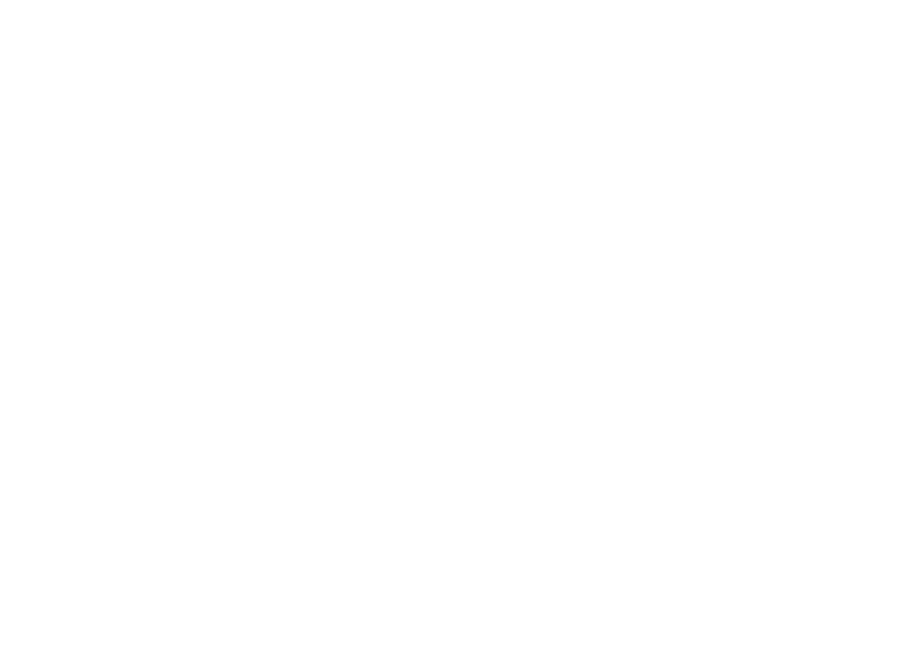
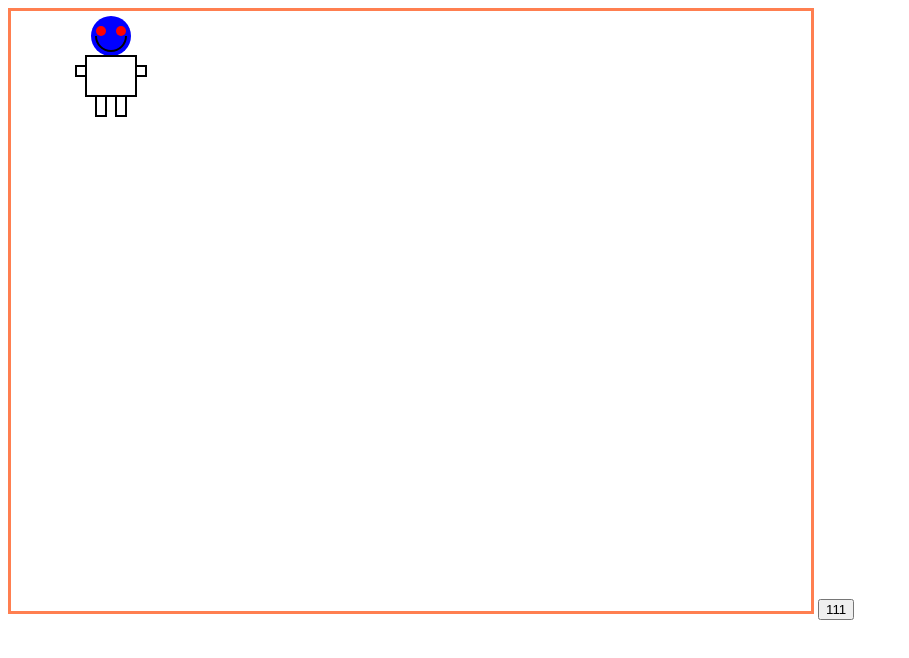
Before and after one commit to gis032/lee, a plain HTML site: page HTML/html5/learn/movie.html in a window 1280 px wide. Shown: the whole page, without its empty margins (0-909 px from the left). Drawn offline with Linux system fonts and the light colour scheme.

Commit message:
if you user canvas please do this <canvas width='' height=''>,not do this <canvas style='width:xx;height:xx'> rember the second will do some change by prerenct

```diff
--- a/HTML/html5/learn/movie.html
+++ b/HTML/html5/learn/movie.html
@@ -8,7 +8,80 @@
 	<head>
 		<meta charset="utf-8">
 		<title>Simple animation</title>
-	</head>
-	<body>
+		<style>
+
+		</style>
+	</head >
+	<body onload="drawPerson(0,0)">
+		<canvas id="person" height="600px" width="800px"  style="border: solid coral;"></canvas>
+		<input type="button" onclick="drawuu()" value="111" />
 	</body>
+	<script>
+			var obj =document.getElementById("person");
+			var cxt = obj.getContext("2d");
+			var xx=0;
+			var yy=0;
+			function drawPerson(x,y){
+			//话一个脑袋
+			drawHead(cxt,x,y);
+			drawBody(cxt,x,y);
+			drawFours(cxt,x,y);
+		}
+		function drawHead(cxt,x,y){
+			//cricle x y r 弧度开始 弧度结束，填充或者边框
+			drawCircle(cxt,"blue",100+x,25+y,20,0,2,true);
+			drawCircle(cxt,"red",90+x,20+y,5,0,2,true);
+			drawCircle(cxt,"red",110+x,20+y,5,0,2,true);
+			drawCircle(cxt,"black",100+x,25+y,15,0,1,false);
+		}
+		function drawBody(cxt,x,y){
+			cxt.fillStyle="black";
+			cxt.lineWidth=2;
+			cxt.strokeRect(75+x,45+y,50,40);
+
+		}
+		function drawFours(cxt,x,y){
+			cxt.fillStyle="red";
+			cxt.lineWidth=2;
+			cxt.strokeRect(65+x,55+y,10,10);//左手
+			cxt.strokeRect(125+x,55+y,10,10);//右手
+			cxt.strokeRect(85+x,85+y,10,20);//左脚
+			cxt.strokeRect(105+x,85+y,10,20);//右脚
+		}
+		function drawCircle(cxt,color,x,y,r,rangx,rangy,flag){
+			//alert(cxt+","+color+","+x+","+y+","+r+","+rangx+","+rangy+","+flag);
+			cxt.beginPath();
+			cxt.arc(x,y,r,0,Math.PI*rangy,flag);
+			if(flag){
+				cxt.fillStyle=color;
+				cxt.fill();
+			}else{
+				cxt.fillStyle=color;
+				cxt.lineWidth=2;
+				cxt.stroke();
+			}
+			cxt.closePath();
+		}
+		function moveP(x,y,cxt,obj){
+			cxt.clearRect(0,0,obj.clientWidth,obj.clientHeight);
+
+			drawPerson(x,y);
+		}
+		document.onkeydown = function(event){
+			var e = event || window.event;
+			if(e&&e.keyCode==38){//上
+				moveP(xx,yy--,cxt,obj);
+			}
+			if(e&&e.keyCode==40){//下
+				moveP(xx,yy++,cxt,obj);
+			}
+			if(e&&e.keyCode==37){//左
+				moveP(xx--,yy,cxt,obj);
+			}
+			if(e&&e.keyCode==39){//右
+				moveP(xx++,yy,cxt,obj);
+			}
+		}
+
+	</script>
 </html>
```
Also changed, not shown: HTML/html5/learn/clickDraw.html (+1 -1 lines), HTML/html5/learn/image.html (added, +69 -0 lines).
